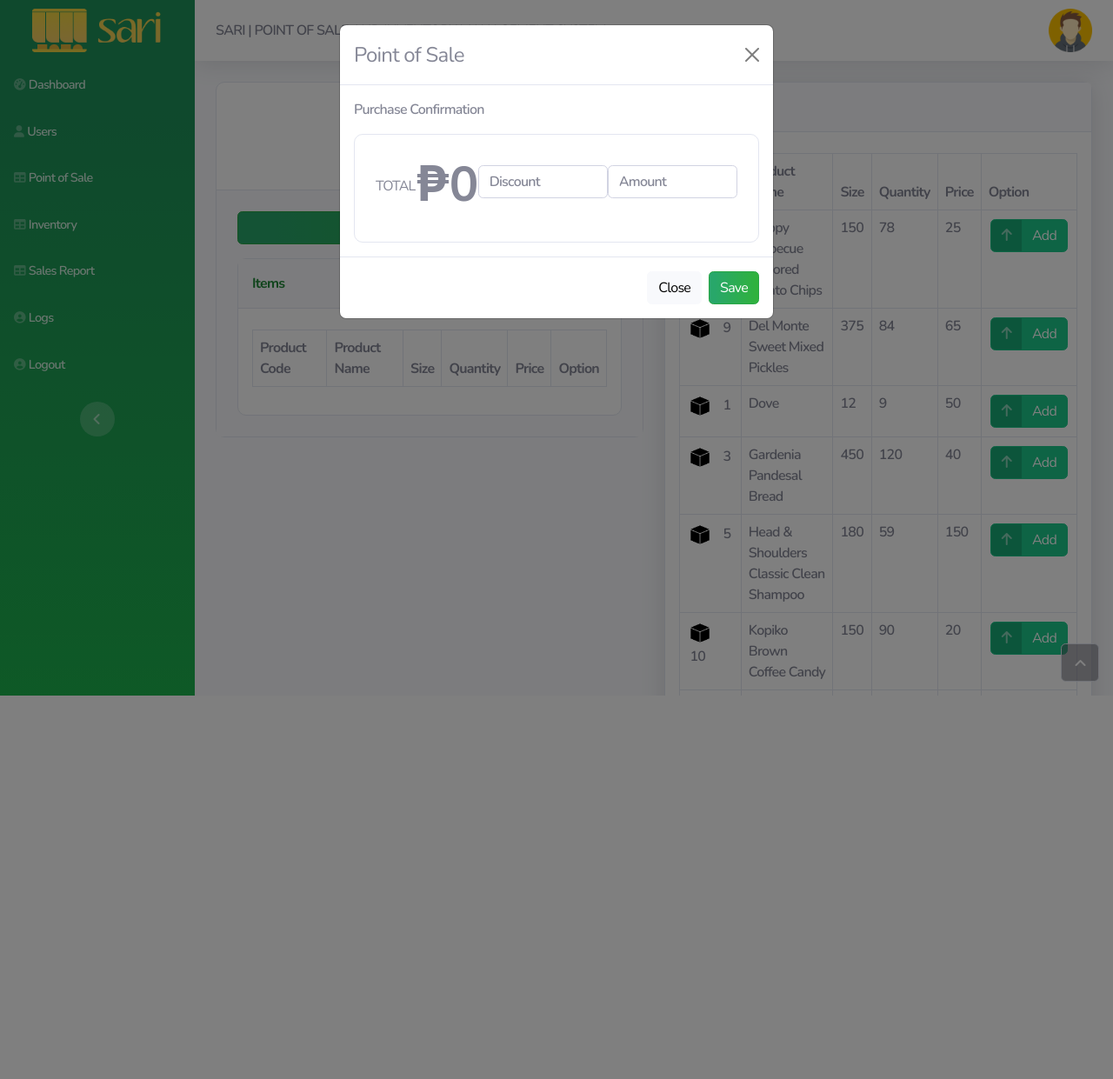
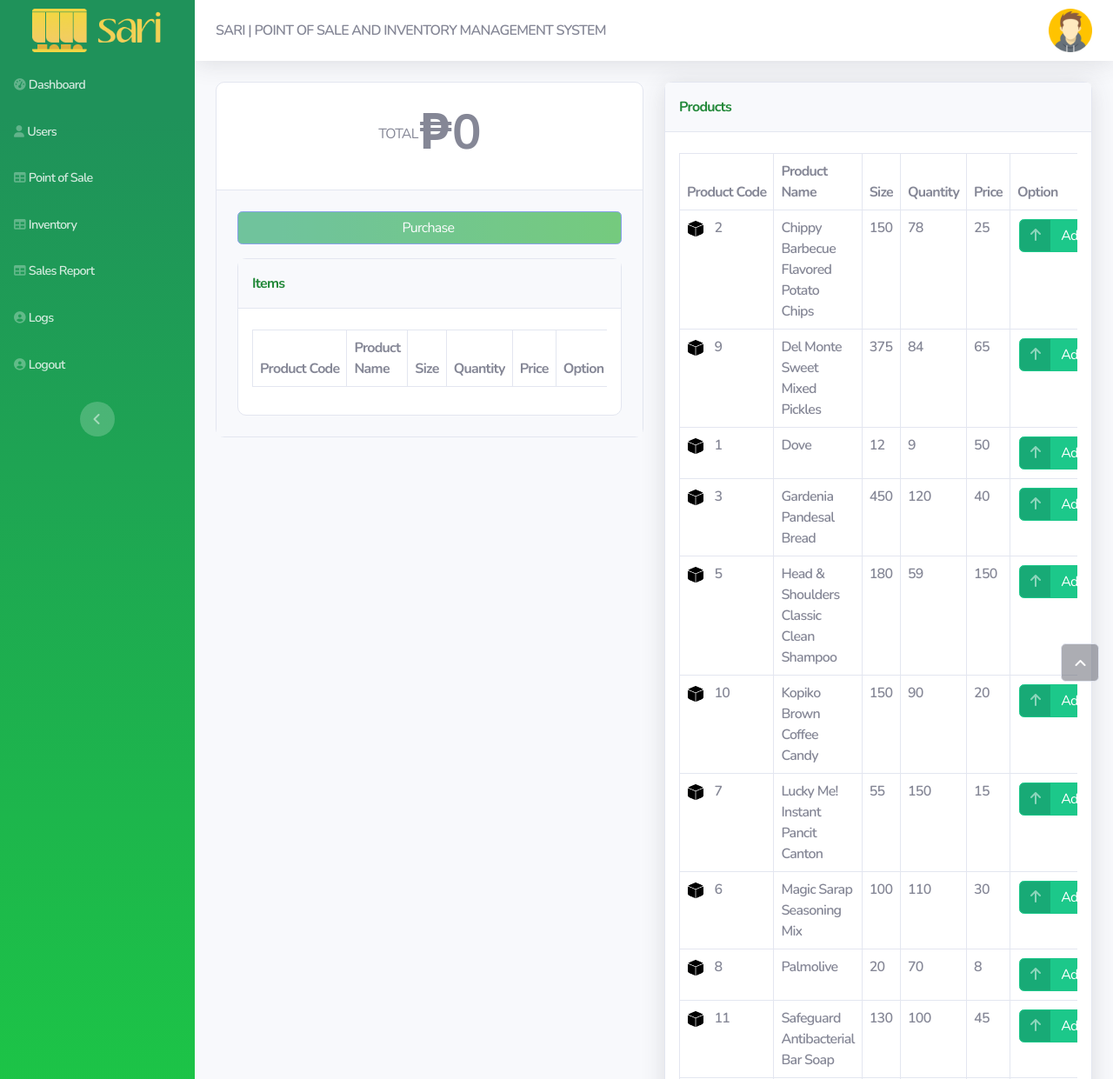
Before and after one commit to Xhinvier07/posinv, a PHP site: page /point-of-sale.php in a window 1280 px wide, after a click on "Purchase". Shown: the top 1241 px of the page at 87% size. Before the commit the page ends 800 px from the top, so only its background shows below. Run offline with PHP 8.4, Linux system fonts and the light colour scheme; a user stored in the database is signed in; data comes from the database, SQL or seed files in the repository; lists and menus that the app fills with data are empty.

Commit message:
disabling button if item cart is empty, item icon size adjustments, table wrapping

```diff
--- a/functions/pos-history.php
+++ b/functions/pos-history.php
@@ -13,7 +13,7 @@ $results = $stmt->fetchAll();
 foreach ($results as $row) {
 ?>
     <tr>
-        <td><img class="rounded-circle me-2" width="30" height="30" src="assets/img/item.png">&nbsp;<?php echo $row['product_id']; ?></td>
+        <td><img class="rounded-circle me-2" width="20" height="20" src="assets/img/item.png">&nbsp;<?php echo $row['product_id']; ?></td>
         <td><?php echo $row['product_name']; ?></td>
         <td><?php echo $row['size']; ?></td>
         <td><?php echo $row['qty']; ?></td>
--- a/functions/pos-view-products.php
+++ b/functions/pos-view-products.php
@@ -13,7 +13,7 @@ $results = $stmt->fetchAll();
 foreach ($results as $row) {
 ?>
     <tr>
-        <td><img class="rounded-circle me-2" width="30" height="30" src="assets/img/item.png">&nbsp;<?php echo $row['id']; ?></td>
+        <td><img class="rounded-circle me-2" width="20" height="20" src="assets/img/item.png">&nbsp;<?php echo $row['id']; ?></td>
         <td><?php echo $row['product_name']; ?></td>
         <td><?php echo $row['size']; ?></td>
         <td><?php echo $row['qty']; ?></td>
--- a/functions/view-products.php
+++ b/functions/view-products.php
@@ -16,9 +16,9 @@ foreach ($results as $row) {
         <td>
             <?php
                 if (date('Y-m-d', strtotime($row['created'])) == date('Y-m-d')) {
-                    echo '<img class="rounded-circle me-2" width="30" height="30" src="assets/img/new.png">&nbsp;' . $row['id'];
+                    echo '<img class="rounded-circle me-2" width="20" height="20" src="assets/img/new.png">&nbsp;' . $row['id'];
                 } else {
-                    echo '<img class="rounded-circle me-2" width="30" height="30" src="assets/img/item.png">&nbsp;' . $row['id'];
+                    echo '<img class="rounded-circle me-2" width="20" height="20" src="assets/img/item.png">&nbsp;' . $row['id'];
                 }
             ?>
         </td>
--- a/functions/view-sales.php
+++ b/functions/view-sales.php
@@ -13,7 +13,7 @@ $results = $stmt->fetchAll();
 foreach ($results as $row) {
 ?>
     <tr>
-        <td><img class="rounded-circle me-2" width="30" height="30" src="assets/img/item.png">&nbsp;<?php echo $row['id']; ?></td>
+        <td><img class="rounded-circle me-2" width="20" height="20" src="assets/img/item.png">&nbsp;<?php echo $row['id']; ?></td>
         <?php get_username($row['user_id']);?>
         <td><?php echo $row['sales']; ?></td>
         <td><?php echo $row['discounted_sales'] - $row['sales']; ?></td>
--- a/inventory.php
+++ b/inventory.php
@@ -49,7 +49,7 @@
                                                 </div>";
 
                                             ?>
-                                        <div class="col-auto"><i class="fas fa-table fa-2x text-gray-300"></i></div>
+                                        <div class="col-auto"><i class="fa-solid fa-cart-shopping fa-2x text-gray-300"></i></div>
                                     </div>
                                 </div>
                             </div>
@@ -69,7 +69,8 @@
                                 <table class="table table-hover table-bordered my-0" id="dataTable">
                                     <thead>
                                         <tr>
-                                            <th>Product Code</th>
+
+                                            <th style="white-space: nowrap;">Product ID</th>
                                             <th>Product Name</th>
                                             <th>Size</th>
                                             <th>Qty</th>
--- a/point-of-sale.php
+++ b/point-of-sale.php
@@ -34,7 +34,7 @@
                                 </div>
                                 <div class="card-footer p-4">
                                     <form class="text-center" method="post">
-                                        <div class="mb-3"><button class="btn btn-primary d-block w-100" type="button" data-bs-target="#purchase" data-bs-toggle="modal">Purchase&nbsp;</button></div>
+                                        <div class="mb-3"><button class="btn btn-primary d-block w-100" type="button" data-bs-target="#purchase" data-bs-toggle="modal" disabled>Purchase&nbsp;</button></div>
                                     </form>
                                     <div class="card" style="margin-top: 16px;">
                                         <div class="card-header py-3">
@@ -45,7 +45,7 @@
                                                 <table class="table table-hover table-bordered my-0" id="dataTable">
                                                     <thead>
                                                         <tr>
-                                                            <th>Product Code</th>
+                                                            <th style="white-space: nowrap;">Product Code</th>
                                                             <th>Product Name</th>
                                                             <th>Size</th>
                                                             <th>Quantity</th>
@@ -74,7 +74,7 @@
                                         <table class="table table-hover table-bordered my-0" id="dataTable">
                                             <thead>
                                                 <tr>
-                                                    <th>Product Code</th>
+                                                    <th style="white-space: nowrap;">Product Code</th>
                                                     <th>Product Name</th>
                                                     <th>Size</th>
                                                     <th>Quantity</th>
@@ -159,10 +159,33 @@
     <script src="assets/js/jquery.min.js"></script>
     <script>
 
+        //#purchase button
+        $(document).ready(function(){
+            // initially disable the purchase button
+            $('button[data-bs-target="#purchase"]').prop('disabled', true);
+            // check if there is a product in the cart by checking if there is remove button
+            if ($('button[data-bs-target="#confirmation"]').length) {
+                // enable the purchase button
+                $('button[data-bs-target="#purchase"]').prop('disabled', false);
+            }else{
+                // disable the purchase button
+                $('button[data-bs-target="#purchase"]').prop('disabled', true);
+            }
+
+        })
+
+
+
+
+
+
+
+
         $('button[data-bs-target="#add-item"]').on('click', function() {
           // Get the user ID from the data attribute.
           var product_id = $(this).data('product-id');
           console.log(product_id);
+          //enable the purchase button
           // Set the value of all input fields with the name "userid" to the user ID.
           $('input[name="product_id"]').each(function() {
               $(this).val(product_id);
```
Also changed, not shown: assets/img/item.png.
